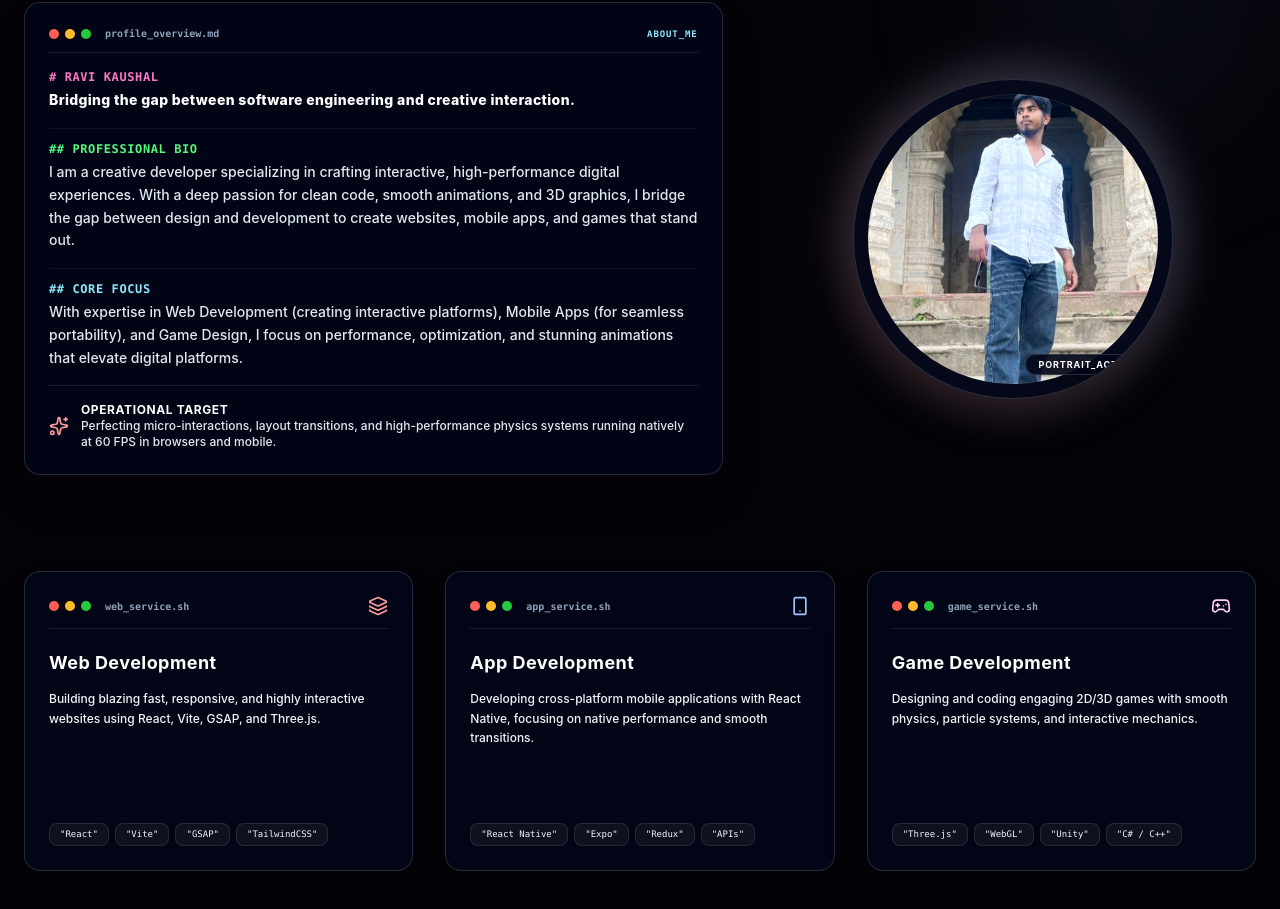
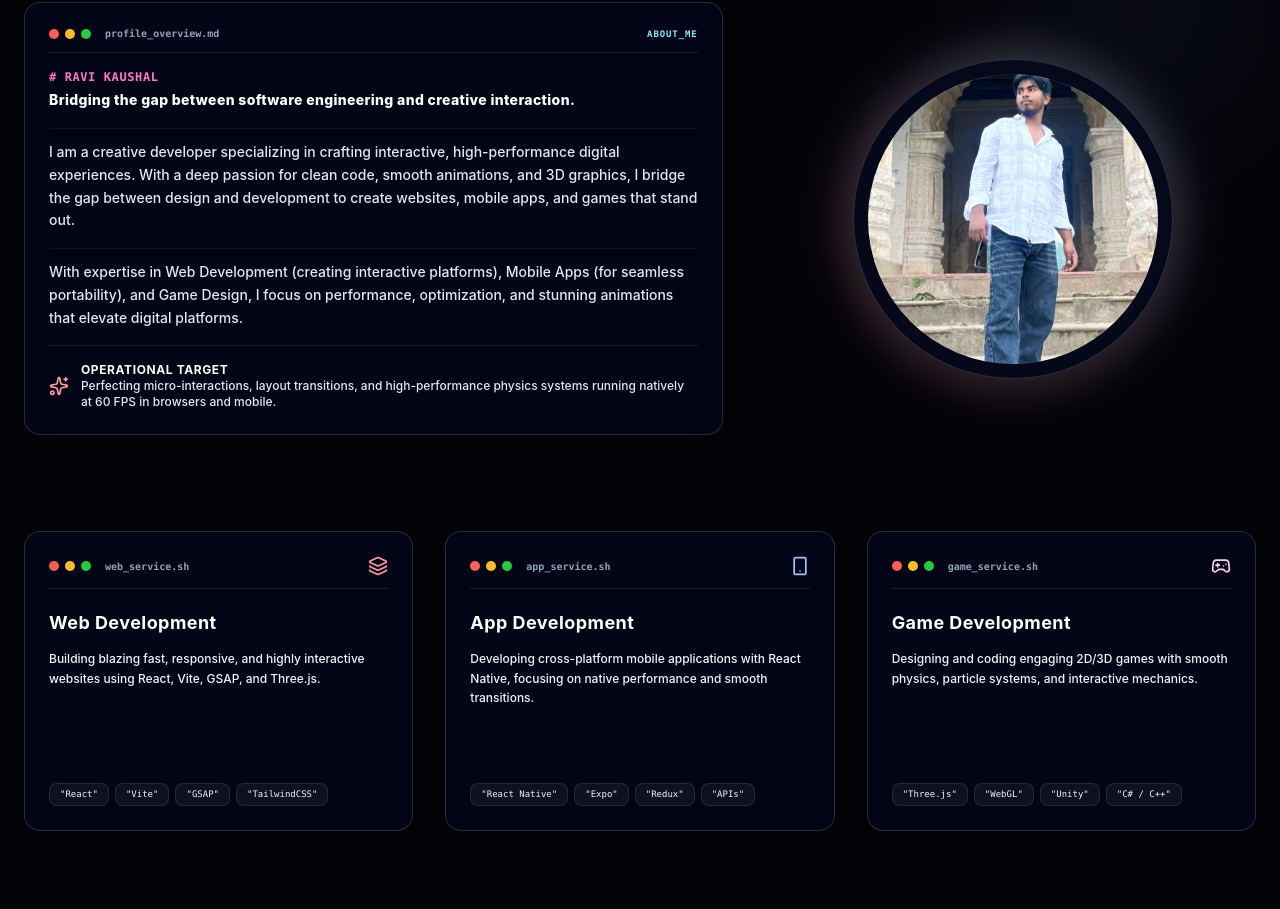
Before and after one commit to ravikaushal11u/portfolio, a React (Vite) app: page / in a window 1280 px wide. Shown: the part 977-1886 px from the top of the page. Built offline with nearby package versions, Linux system fonts and the light colour scheme.

Commit message:
Remove headings from About component

```diff
--- a/src/components/About.jsx
+++ b/src/components/About.jsx
@@ -57,14 +57,14 @@ const About = () => {
               </div>
 
               <div className="border-t border-white/5 pt-3">
-                <h5 className="text-[#50fa7b] font-mono text-xs font-bold uppercase tracking-wider mb-1">## Professional Bio</h5>
+
                 <p className="text-slate-200 font-medium">
                   {portfolioData.about}
                 </p>
               </div>
 
               <div className="border-t border-white/5 pt-3">
-                <h5 className="text-[#8be9fd] font-mono text-xs font-bold uppercase tracking-wider mb-1">## Core Focus</h5>
+
                 <p className="text-slate-200 font-medium">
                   With expertise in Web Development (creating interactive platforms), Mobile Apps (for seamless portability), and Game Design, I focus on performance, optimization, and stunning animations that elevate digital platforms.
                 </p>
@@ -109,7 +109,7 @@ const About = () => {
               {/* Simple Clean Indicator */}
               <div className="absolute bottom-6 right-6 z-20">
                 <span className="text-[9px] text-white bg-slate-950/90 backdrop-blur-md px-3 py-1 border border-white/15 rounded-full tracking-widest font-bold uppercase shadow-lg">
-                  PORTRAIT_ACTIVE
+
                 </span>
               </div>
             </div>
```
